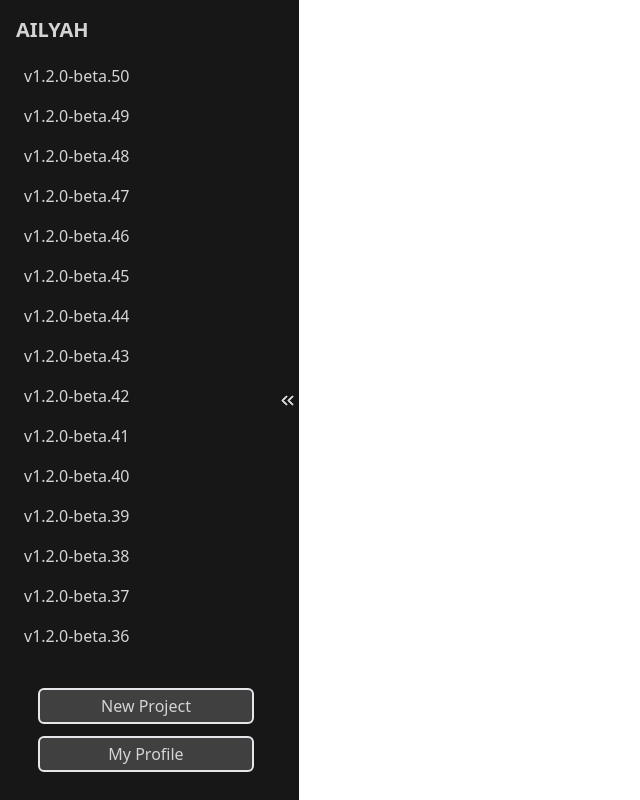
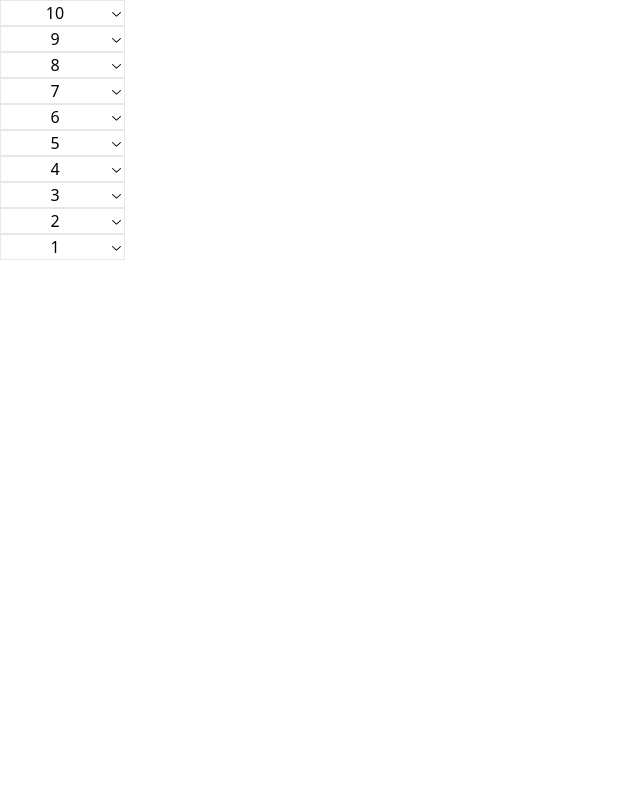
Before and after one commit to harryle95/ailiyah-ui, a React (Vite) app: page / in a window 1280 px wide. Shown: the whole page, without its empty margins (0-640 px from the left). Built offline with nearby package versions, Linux system fonts and the light colour scheme.

Commit message:
feat: add accordion

```diff
--- a/src/App.jsx
+++ b/src/App.jsx
@@ -1,4 +1,4 @@
-import { Demo } from "./examples/NavBar"
+import { Demo } from "./examples/Accordion"
 
 
 function App() {
--- /dev/null
+++ b/src/components/primitives/Accordion.css
@@ -0,0 +1,27 @@
+.AccordionHeader[data-state="open"] svg[data-rotate="45"] {
+  transform: rotate(45deg);
+}
+
+.AccordionHeader[data-state="open"] svg[data-rotate="90"] {
+  transform: rotate(90deg);
+}
+
+.AccordionHeader[data-state="open"] svg[data-rotate="135"] {
+  transform: rotate(135deg);
+}
+
+.AccordionHeader[data-state="open"] svg[data-rotate="180"] {
+  transform: rotate(180deg);
+}
+
+.AccordionHeader[data-state="open"] svg[data-rotate="225"] {
+  transform: rotate(225deg);
+}
+
+.AccordionHeader[data-state="open"] svg[data-rotate="270"] {
+  transform: rotate(270deg);
+}
+
+.AccordionHeader[data-state="open"] svg[data-rotate="315"] {
+  transform: rotate(315deg);
+}
--- /dev/null
+++ b/src/components/primitives/Accordion.tsx
@@ -0,0 +1,31 @@
+import * as React from "react";
+import * as Accordion from "@radix-ui/react-accordion";
+import { ITailwindTheme, styled } from "../context";
+import "./Accordion.css"
+
+const Root = styled(Accordion.Root);
+const Content = styled(Accordion.Content);
+const Item = styled(Accordion.Item);
+
+type TriggerProps = Accordion.AccordionTriggerProps & ITailwindTheme;
+
+
+/**
+ * Icons under Trigger can be rotated by setting data-rotate = 45|90|135|180|225|270|315
+ * Transformation will be applied once the data state is set to open
+ */
+const Trigger = React.forwardRef<HTMLButtonElement, TriggerProps>(
+  (props, ref) => {
+    const { children, ...rest } = props;
+    const _Trigger = styled(Accordion.Trigger)
+    return (
+      <Accordion.Header className="AccordionHeader">
+        <_Trigger {...rest} ref={ref}>
+          {children}
+        </_Trigger>
+      </Accordion.Header>
+    );
+  }
+);
+
+export { Root, Item, Trigger, Content };
--- a/src/components/primitives/index.ts
+++ b/src/components/primitives/index.ts
@@ -2,10 +2,12 @@ import * as Form from "./Form"
 import * as NavBar from "./NavBar"
 import * as TextBox from "./TextBox"
 import * as Upload from "./Upload"
+import * as Accordion from "./Accordion"
 
 export {
     Form,
     NavBar,
     TextBox,
-    Upload
+    Upload,
+    Accordion
 }
--- /dev/null
+++ b/src/examples/Accordion.tsx
@@ -0,0 +1,25 @@
+import * as React from "react";
+import { Accordion } from "../components/primitives";
+import { ChevronDownIcon } from "@radix-ui/react-icons";
+import { styled } from "../components/context";
+const TAGS = Array.from({ length: 10 }).map((_, i, a) => `${a.length - i}`);
+
+export function Demo() {
+  return (
+    <Accordion.Root type="multiple">
+      {TAGS ? (
+        TAGS.map((item) => (
+          <Accordion.Item value={item}>
+            <Accordion.Trigger twWidth="w-[125px]" twBorderWidth="border" twFlex="flex" twAlignItems="items-center">
+              <styled.p twWidth="w-fit" twPadding="px-3" twFlexGrow="flex-grow">{item}</styled.p>
+              <ChevronDownIcon data-rotate="180" />
+            </Accordion.Trigger>
+            <Accordion.Content>{`v1.2.0-beta.${item}`}</Accordion.Content>
+          </Accordion.Item>
+        ))
+      ) : (
+        <></>
+      )}
+    </Accordion.Root>
+  );
+}
```
